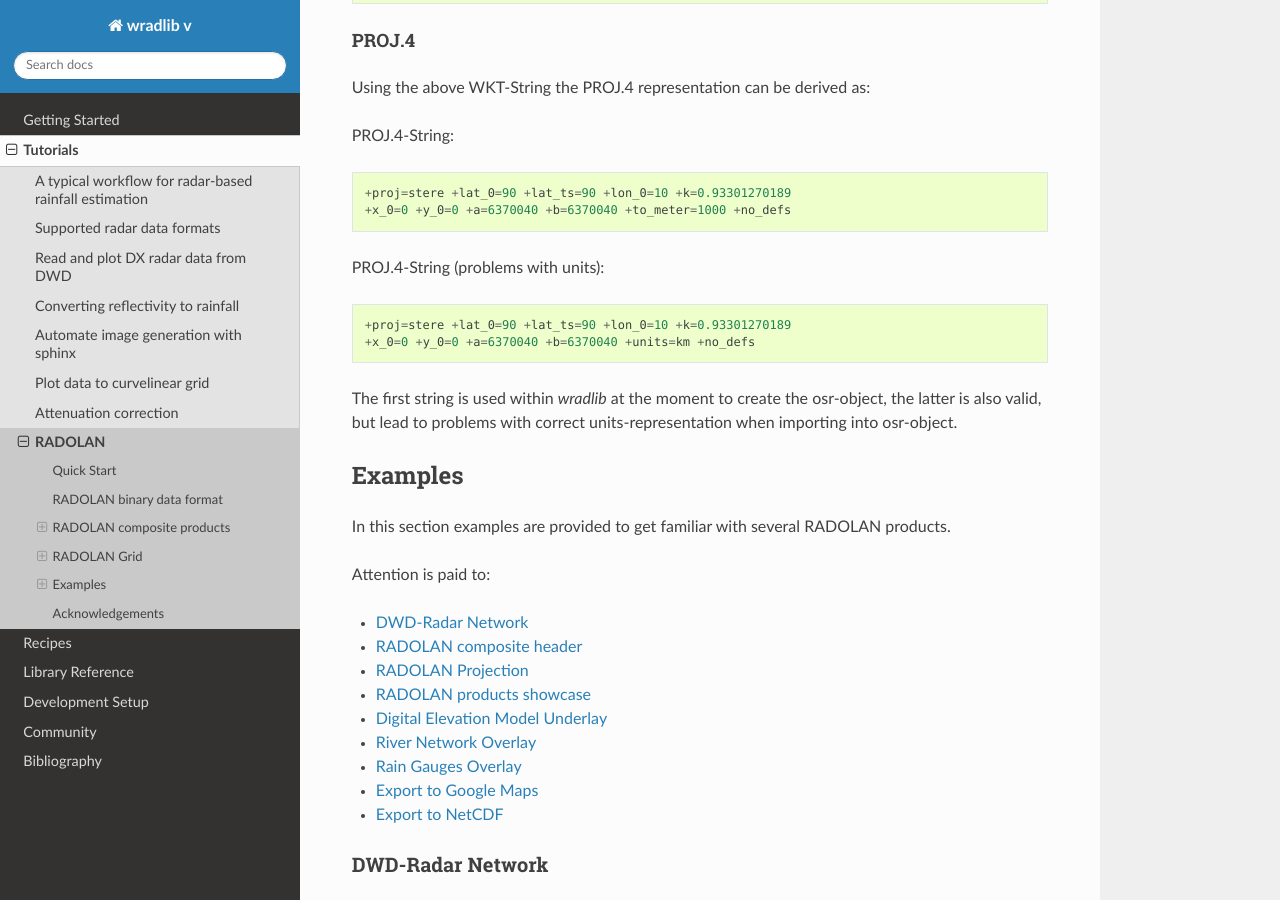
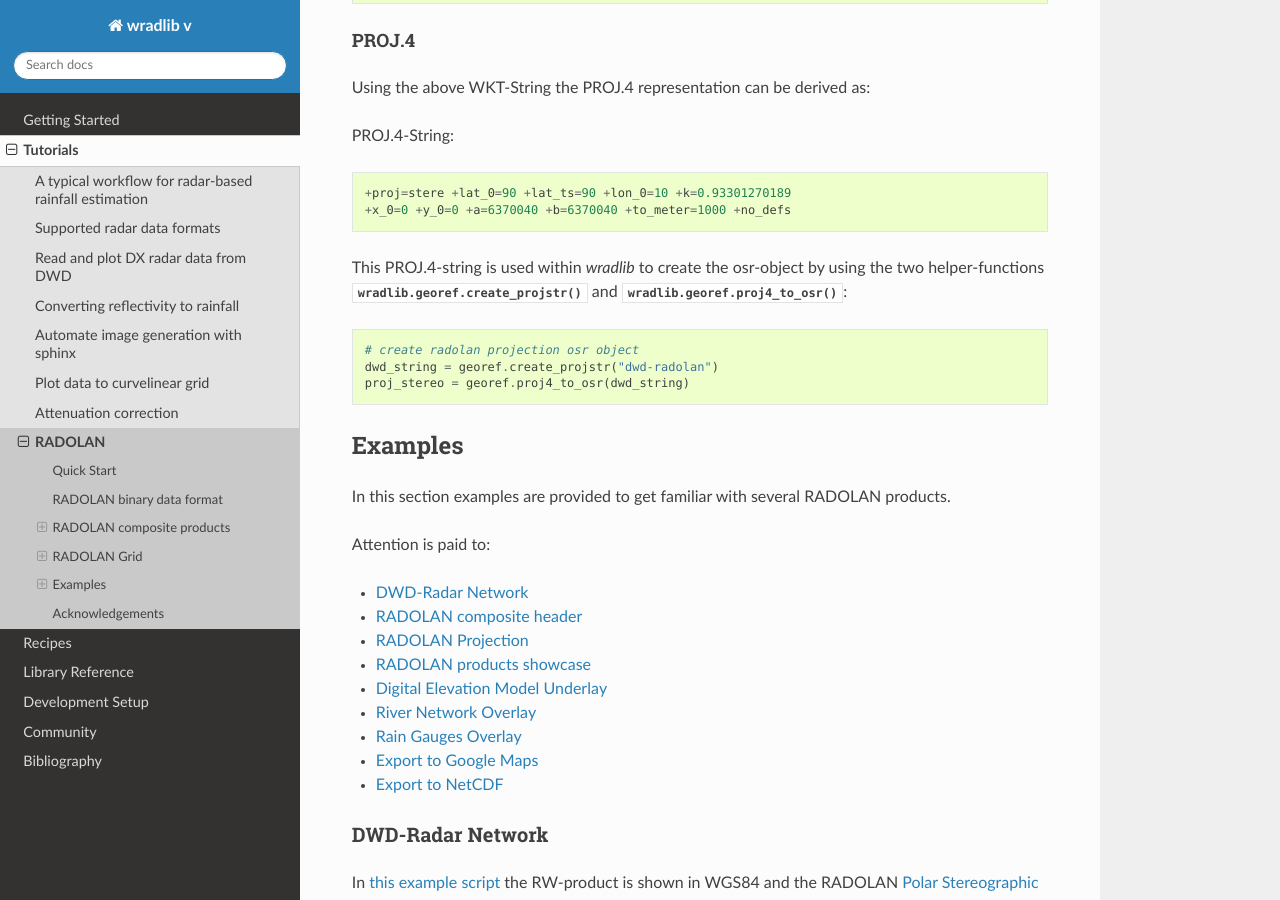
Before and after one commit to wradlib/wradlib-docs, a Sphinx documentation site: the page built from source/tutorial_radolan_format.rst, in a window 1280 px wide and 900 px high, scrolled down 6525 px. Built offline with Sphinx 7.4.7 and the Read the Docs theme 2.0.0, drawn with Linux system fonts in a browser that asks for light colours.

Commit message:
DOC: reworked PROJ.4 section in RADOLAN tutorial

```diff
--- a/source/tutorial_radolan_format.rst
+++ b/source/tutorial_radolan_format.rst
@@ -285,12 +285,11 @@ PROJ.4-String::
     +proj=stere +lat_0=90 +lat_ts=90 +lon_0=10 +k=0.93301270189
     +x_0=0 +y_0=0 +a=6370040 +b=6370040 +to_meter=1000 +no_defs
 
-PROJ.4-String (problems with units)::
+This PROJ.4-string is used within *wradlib* to create the osr-object by using the two helper-functions :func:`wradlib.georef.create_projstr` and :func:`wradlib.georef.proj4_to_osr`::
 
-    +proj=stere +lat_0=90 +lat_ts=90 +lon_0=10 +k=0.93301270189
-    +x_0=0 +y_0=0 +a=6370040 +b=6370040 +units=km +no_defs
-
-The first string is used within *wradlib* at the moment to create the osr-object, the latter is also valid, but lead to problems with correct units-representation when importing into osr-object.
+    # create radolan projection osr object
+    dwd_string = georef.create_projstr("dwd-radolan")
+    proj_stereo = georef.proj4_to_osr(dwd_string)
 
 
 .. _radolan_examples:
```
